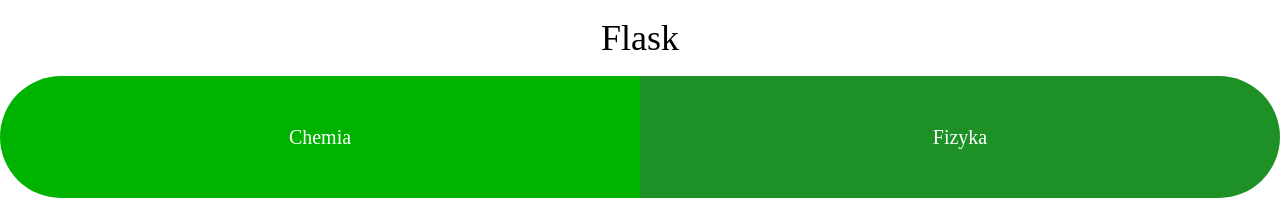
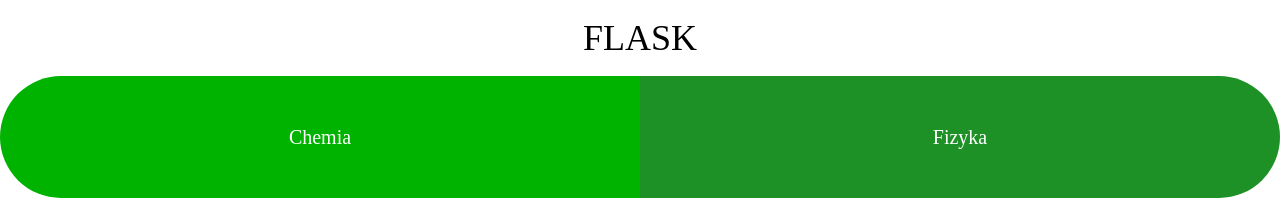
Before and after one commit to arkus7/Flask, a website: page www/index.html in a window 1280 px wide. Shown: the top 200 px of the page. Drawn offline with Linux system fonts and the light colour scheme.

Commit message:
labkit pdf

```diff
--- a/www/index.html
+++ b/www/index.html
@@ -10,7 +10,7 @@
 </head>
 <body>
   <div class="app">
-    <div id="logo"><h1>Flask</h1></div>
+    <div id="logo"><h1>FLASK</h1></div>
     <div id="subjects">
       <div id="chemistry">Chemia</div>
       <div id="physics">Fizyka</div>
```
Also changed, not shown: 1 other file.
